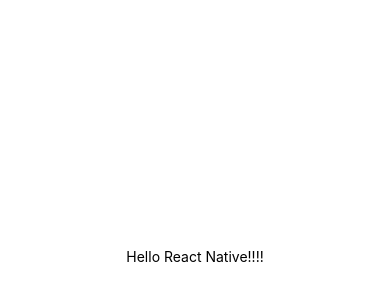
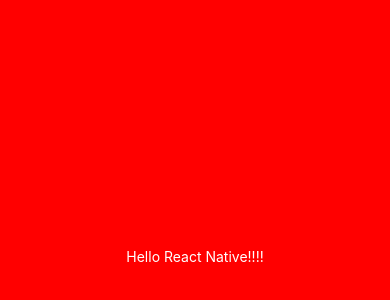
Before and after one commit to yykdev/weather_app, a React Native app: screen / in a window 390 px wide. Shown: the part 166-466 px from the top of the page. Built offline with nearby package versions, Linux system fonts and the light colour scheme.

Commit message:
ReactNative 의 CSS 방식 확인

```diff
--- a/App.js
+++ b/App.js
@@ -4,7 +4,7 @@
 export default function App() {
     return (
         <View style={styles.container}>
-            <Text>Hello React Native!!!!</Text>
+            <Text style={styles.text}>Hello React Native!!!!</Text>
         </View>
     );
 }
@@ -12,8 +12,11 @@
 const styles = StyleSheet.create({
     container: {
         flex: 1,
-        backgroundColor: "#fff",
+        backgroundColor: "red",
         alignItems: "center",
         justifyContent: "center"
+    },
+    text: {
+        color: "white"
     }
 });
```
